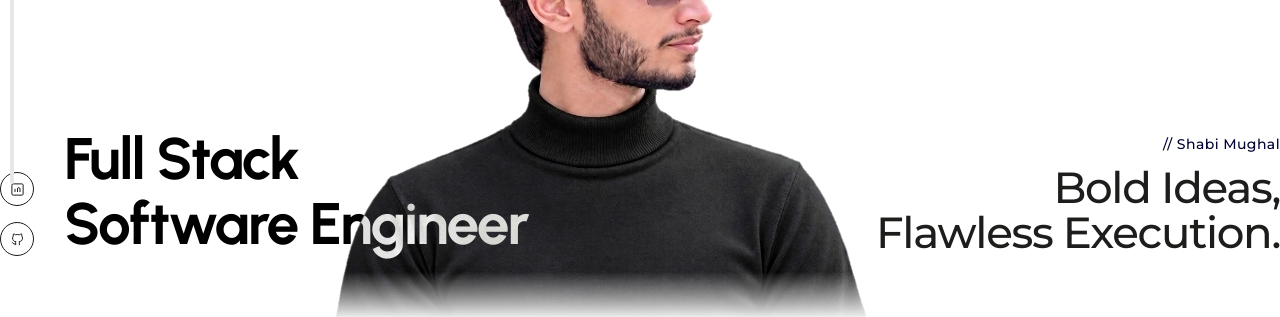
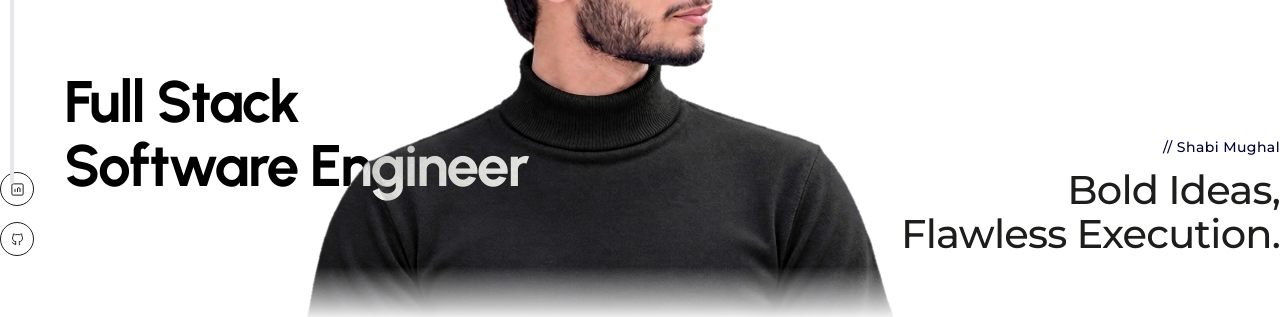
Before and after one commit to shabicreations033/shabimughal.dev, a React (Vite) app in the folder client/: page / in a window 1280 px wide. Shown: the part 384-701 px from the top of the page. Built offline with nearby package versions, Linux system fonts and the light colour scheme; no server answers; the HTML template or start-up script is replaced by a standard one.

Commit message:
CSS Updated

```diff
--- a/client/src/index.css
+++ b/client/src/index.css
@@ -84,7 +84,7 @@
   --font-display: var(--display-family);
   --font-body: "Montserrat", "Helvetica Neue", Arial, sans-serif;
 
-  --container: 1680px; /* global content cap: on wider screens the site stays a centred 1440px column */
+  --container: 1440px; /* global content cap: on wider screens the site stays a centred 1440px column */
   --gutter: clamp(1.25rem, 5vw, 4rem);
   /* Minimum comfortable touch target (WCAG 2.5.5 / Apple HIG) */
   --tap: 2.75rem;
@@ -557,11 +557,8 @@ html.theme-switching *:not(.theme-toggle):not(.theme-toggle *)::after {
   overflow: hidden;
 }
 .hero-stage {
-  /* Title (left) and tagline (right) share one size and one bottom line */
-  --hero-fs: clamp(2.125rem, 3.4vw, 4.25rem);
-  --hero-base: 7.5rem;
   position: relative;
-  min-height: clamp(34rem, 78vh, 60rem);
+  min-height: 78vh;
   display: grid;
   grid-template-columns: 1fr;
   isolation: isolate;
@@ -613,19 +610,20 @@ html.theme-switching *:not(.theme-toggle):not(.theme-toggle *)::after {
 .hero-name {
   grid-column: 1;
   grid-row: 1;
-  align-self: end;
-  margin-bottom: var(--hero-base);
+  align-self: center;
+  transform: translateY(70px);
   font-family: var(--font-display);
-  font-size: var(--hero-fs);
+  font-size: clamp(2.125rem, 6.2vw, 5.75rem);
   font-weight: var(--fw-display);
   letter-spacing: -0.025em;
-  line-height: 1.05;
+  line-height: 1.02;
   white-space: nowrap;
   z-index: 3;
   display: flex;
   flex-direction: column;
   align-items: flex-start;
   overflow: visible;
+  margin: 0;
   color: var(--bg);
   mix-blend-mode: difference;
 }
@@ -663,7 +661,7 @@ html.theme-switching *:not(.theme-toggle):not(.theme-toggle *)::after {
   grid-row: 1;
   justify-self: center;
   align-self: end;
-  width: min(46vw, 46rem);
+  width: min(52vw, 40.625rem);
   margin-right: 6%;
   transform: translateY(-55px);
   aspect-ratio: 6 / 5;
@@ -767,7 +765,7 @@ html.theme-switching *:not(.theme-toggle):not(.theme-toggle *)::after {
 .hero-role {
   position: absolute;
   right: 0;
-  bottom: var(--hero-base);
+  bottom: 7.5rem;
   text-align: right;
   z-index: 3;
   margin: 0;
@@ -789,10 +787,10 @@ html.theme-switching *:not(.theme-toggle):not(.theme-toggle *)::after {
   font-weight: 500;
 }
 .hero-role p:last-child {
-  font-size: var(--hero-fs);
+  font-size: clamp(1.5rem, 3.6vw, 2.5rem);
   font-weight: 500;
-  letter-spacing: -0.03em;
-  line-height: 1.05;
+  letter-spacing: -0.02em;
+  line-height: 1.1;
   margin: 0;
 }
 
@@ -1888,12 +1886,6 @@ section {
   .hero-stage {
     display: block;
   }
-  .hero-name {
-    margin-bottom: 0;
-  }
-  .hero-role p:last-child {
-    font-size: calc(var(--hero-fs) * 0.75);
-  }
   .hero-portrait {
     width: 70vw;
     margin: 1.5rem auto 0;
```
